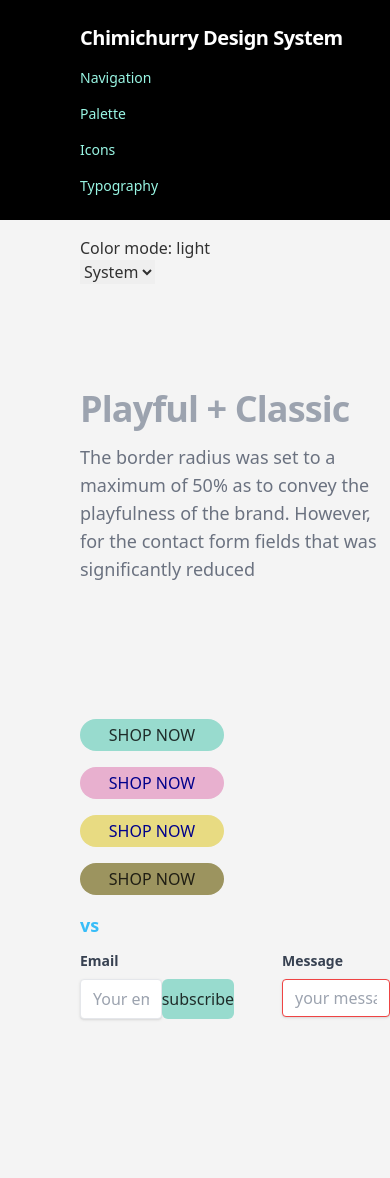
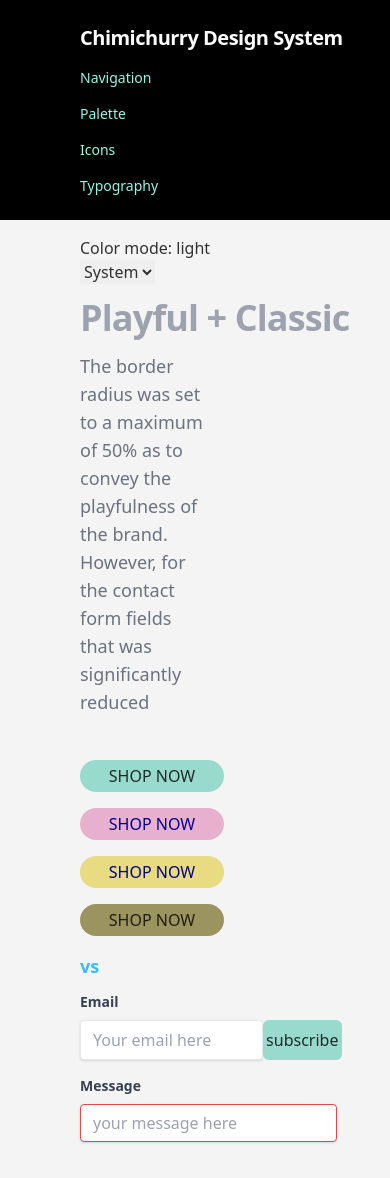
Before and after one commit to dadahaus/ui_nuxt, a Nuxt app: page /navigation in a window 390 px wide. Before the commit the page ends 1144 px from the top, so only its background shows below. Built offline with nearby package versions, Linux system fonts and the light colour scheme.

Commit message:
first working version

```diff
--- a/components/Navigation.vue
+++ b/components/Navigation.vue
@@ -32,7 +32,7 @@
       vs
     </h1>
 
-    <div class="flex flex-row">
+    <div class="flex flex-wrap">
       <div class="mb-4 mr-8">
         <label
           class="block text-gray-700 text-sm font-bold mb-2"
--- a/pages/navigation.vue
+++ b/pages/navigation.vue
@@ -6,7 +6,7 @@
       Playful + Classic
     </h1>
     <p
-      class="max-w-screen-sm mb-3 text-lg text-gray-500 md:text-xl dark:text-gray-400"
+      class="max-w-[41%] mb-3 text-lg text-gray-500 md:text-xl dark:text-gray-400"
     >
       The border radius was set to a maximum of 50% as to convey the playfulness
       of the brand. However, for the contact form fields that was significantly
```
